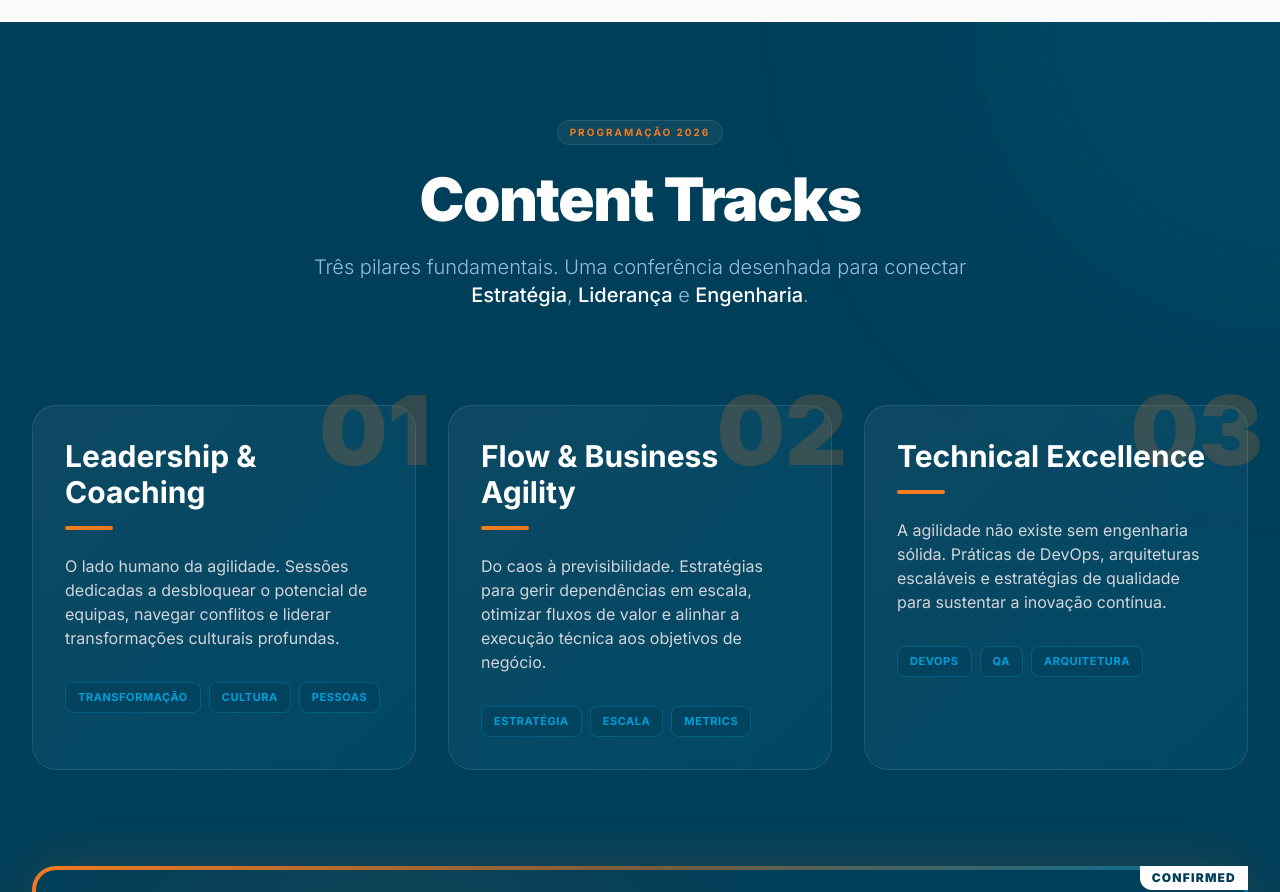
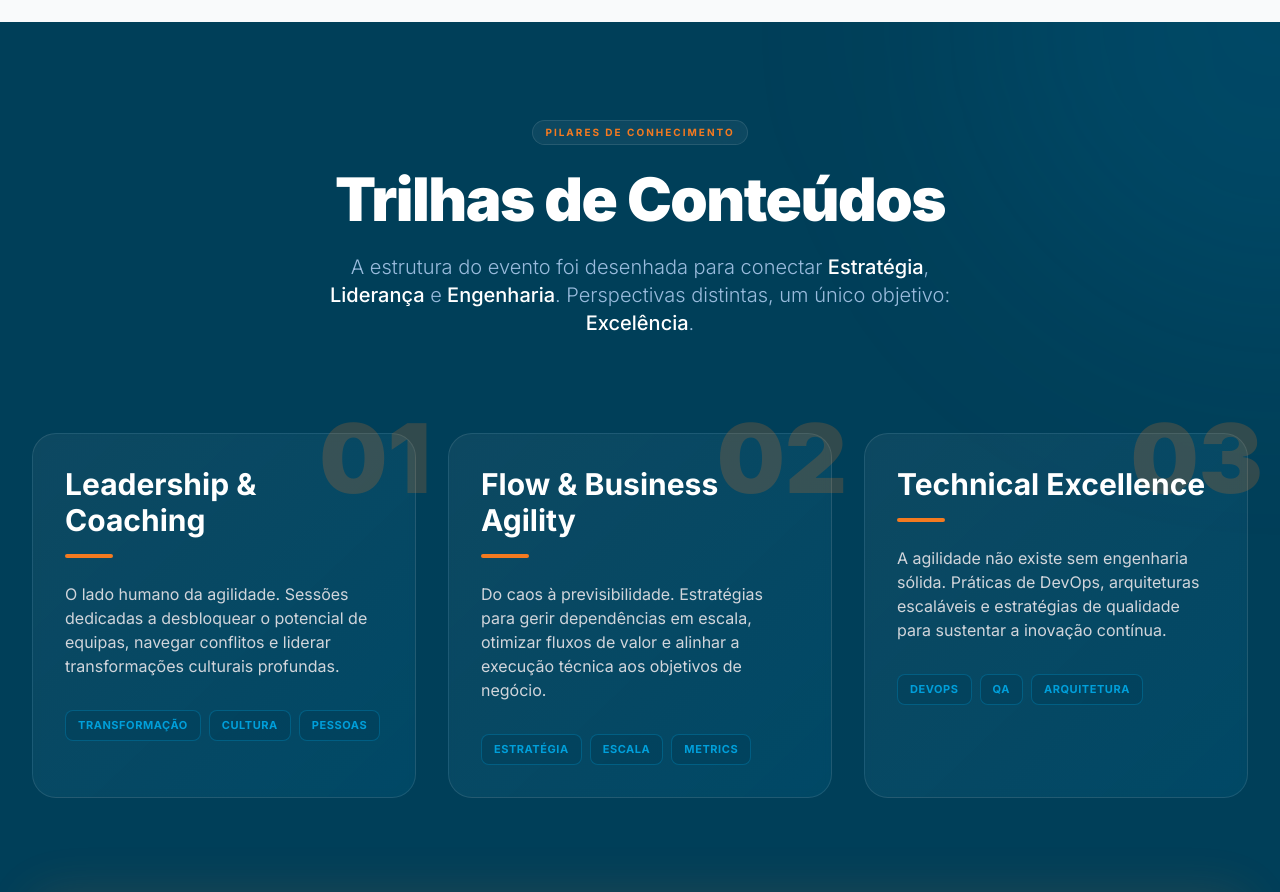
Before and after one commit to tugagilportugal-star/rsg2026, a React (Vite) app: page / in a window 1280 px wide. Shown: the part 3620-4512 px from the top of the page. Built offline with nearby package versions, Linux system fonts and the light colour scheme; no server answers.

Commit message:
Update Program.tsx

```diff
--- a/sections/Program.tsx
+++ b/sections/Program.tsx
@@ -36,16 +36,17 @@ export const Program: React.FC = () => {
         {/* Cabeçalho */}
         <div className="text-center mb-24">
           <span className="inline-block py-1 px-3 rounded-full bg-white/5 border border-white/10 text-brand-orange font-bold tracking-[0.2em] uppercase text-[10px] mb-6 backdrop-blur-md">
-            Programação 2026
+            Pilares de Conhecimento
           </span>
           <h2 className="text-5xl md:text-6xl font-black text-white mb-6 tracking-tight">
-            Content Tracks
+            Trilhas de Conteúdos
           </h2>
           <p className="text-blue-200/80 text-lg md:text-xl max-w-2xl mx-auto font-light leading-relaxed">
-            Três pilares fundamentais. Uma conferência desenhada para conectar
+            A estrutura do evento foi desenhada para conectar
             <span className="text-white font-medium"> Estratégia</span>,
             <span className="text-white font-medium"> Liderança</span> e
             <span className="text-white font-medium"> Engenharia</span>.
+            Perspectivas distintas, um único objetivo: <span className="text-white font-medium"> Excelência</span>.
           </p>
         </div>
 
```
